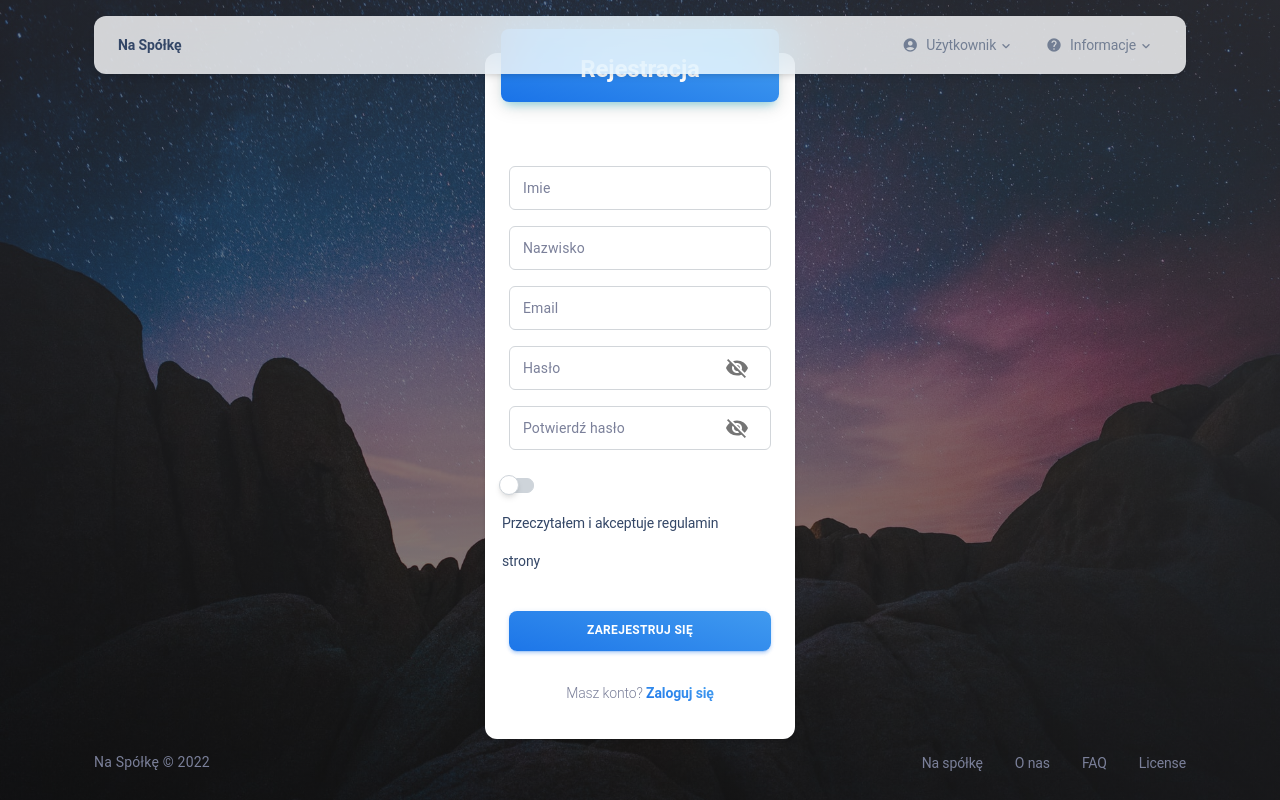
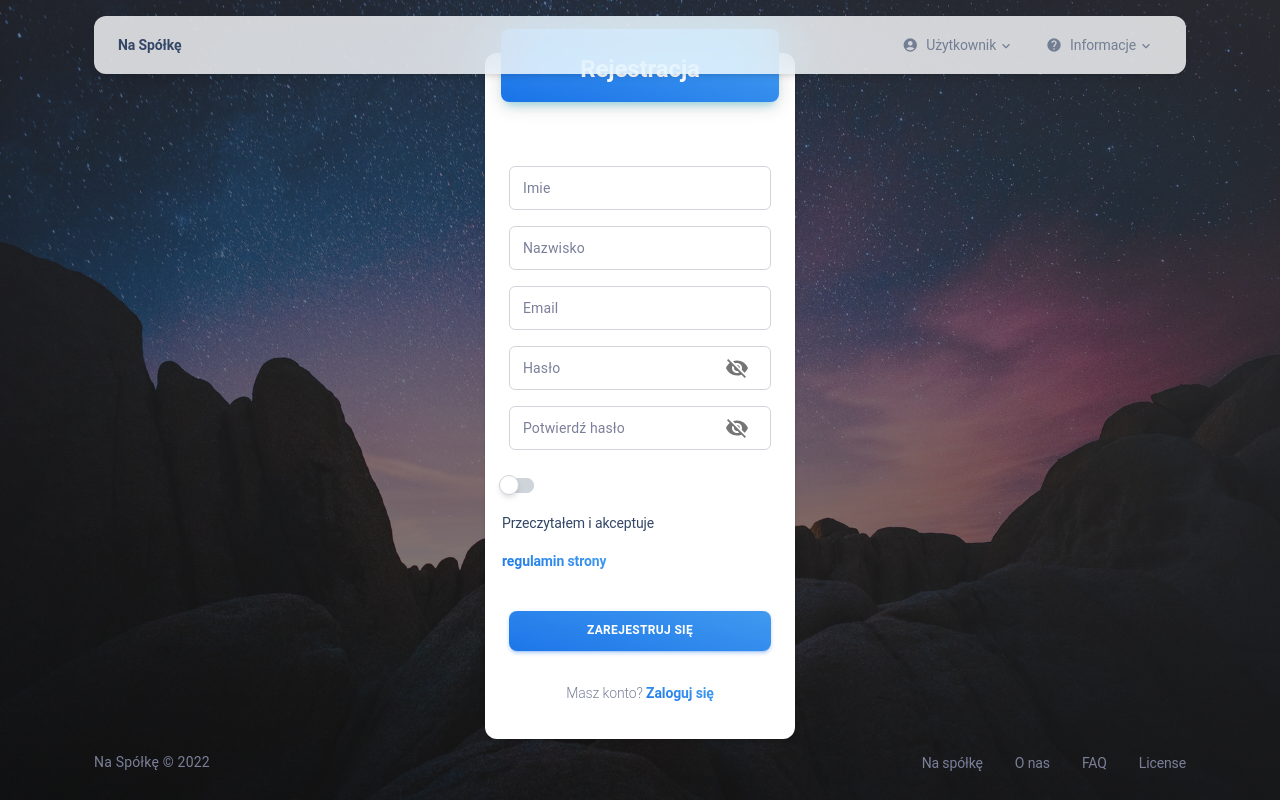
Before and after one commit to michal-bed/el-proyecte-grande-naspolke, a React (Create React App) app in the folder src/main/webapp/na-spolke-client/: page /register in a window 1280 px wide. Built offline with nearby package versions, Linux system fonts and the light colour scheme.

Commit message:
Add link to statute inside confirmation form

```diff
--- a/src/main/webapp/na-spolke-client/src/componentsInUse/registration/index.js
+++ b/src/main/webapp/na-spolke-client/src/componentsInUse/registration/index.js
@@ -294,7 +294,17 @@ function RegistrationBasic() {
                                           label={<MKTypography
                                               sx={{fontSize: "1em"}}
                                               variant="overline">
-                                              Przeczytałem i akceptuje regulamin strony
+                                              Przeczytałem i akceptuje <MKTypography
+                                              component={Link}
+                                              target="_blank"
+                                              to="/statute"
+                                              variant="button"
+                                              color="info"
+                                              fontWeight="medium"
+                                              textGradient
+                                          >
+                                              regulamin strony
+                                          </MKTypography>
                                           </MKTypography>}
                                           labelPlacement="end"
 
```
